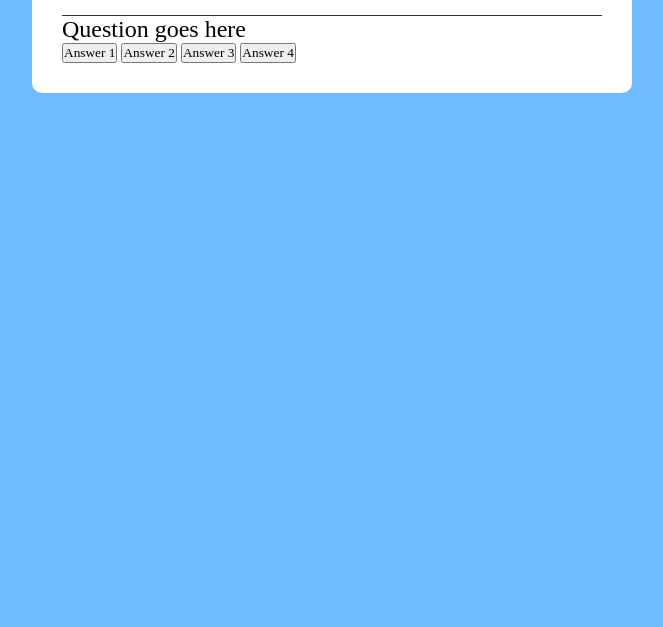
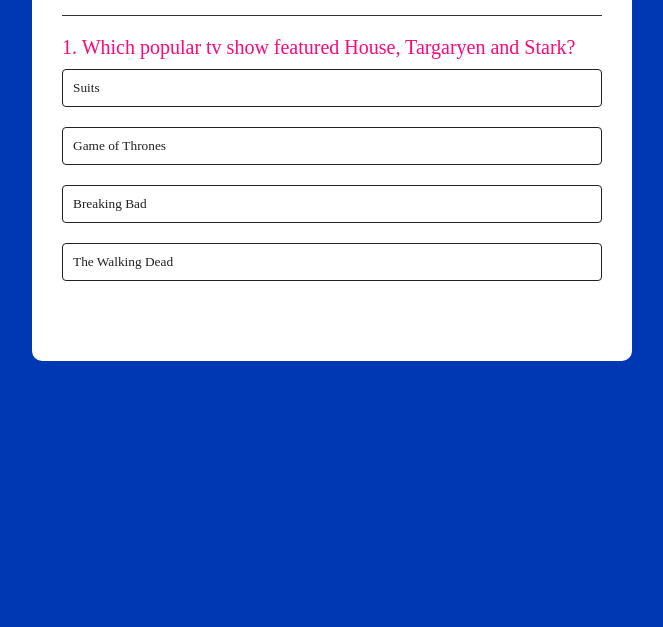
Before and after one commit to Hodoo08/Pop-Quiz, a plain HTML site: page index.html in a window 1280 px wide. Shown: the part 173-800 px from the top of the page, without its empty margins (308-971 px from the left). Drawn offline with Linux system fonts and the light colour scheme.

Commit message:
Added all questions to quiz as well as all css and JS and made the quiz interactive

```diff
--- a/assets/css/styl.css
+++ b/assets/css/styl.css
@@ -9,7 +9,7 @@
 }
 
 body {
-    background-color: #70baff;
+    background-color: #0037b3;
 }
 
 .popQuizBlitz {
@@ -29,14 +29,59 @@ body {
     padding-bottom: 30px;
 }
 
-.quiz {
+.Quiz {
     padding: 20px 0;
 
 }
+.Quiz {
+    font-size: 20px;
+    color: #fe0879;
+    font-weight: 600;
+    margin-bottom: 20px;
+}
 
-.quiz h2 {
-    font-size: 18px;
-    color: #ff82e2;
-    font-size: 25px;
-    font-weight: 600;
+.btn {
+    background: #fff;
+    color: #222;
+    font-weight: 500;
+    width: 100%;
+    border: 1px solid #222;
+    padding: 10px;
+    margin: 10px 0;
+    text-align: left;
+    border-radius: 4px;
+    cursor: pointer;
+    transition: all 0.3s;
+
 }
+
+.btn:hover:not([disabled]) {
+    background: #222;
+    color: #fff;
+}
+
+.btn:disabled {
+    cursor: no-drop;
+}
+
+
+#next-btn {
+    background: #0037b3;
+    color: #fff;
+    font-weight: 500;
+    width: 150px;
+    border: 0;
+    padding: 10px;
+    margin: 20px auto 0;
+    border-radius: 4px;
+    cursor: pointer;
+    display: none;
+}
+
+.correct {
+    background: #43df87;
+}
+
+.incorrect {
+    background: #df2626;
+}
--- a/assets/js/script.js
+++ b/assets/js/script.js
@@ -0,0 +1,180 @@
+const questions = [
+    {
+        question: "Which popular tv show featured House, Targaryen and Stark?",
+        answers: [
+            { text: "Suits", correct: false },
+            { text: "Game of Thrones", correct: true },
+            { text: "Breaking Bad", correct: false },
+            { text: "The Walking Dead", correct: false }
+        ]
+    },
+    {
+        question: "Which rapper did Kendrick Lamar take aim at in his 2024 single, “Not Like Us”?",
+        answers: [
+            { text: "Drake", correct: true },
+            { text: "J Cole", correct: false },
+            { text: "Big Sean", correct: false },
+            { text: "Big Sean", correct: false }
+        ]
+
+    },
+    {
+        question: "Which wrestler-turned actor voices a character in Disney’s Moana movies?",
+        answers: [
+            { text: "John Cena", correct: false },
+            { text: "The Rock", correct: true },
+            { text: "Stone Cold Steve Austin", correct: false },
+            { text: "Hulk Hogan", correct: false }
+        ]
+    },
+    {
+        question: "Celebrity stylist Law Roach is best known for his collaborations with which star?",
+        answers: [
+            { text: "Beyonce", correct: false },
+            { text: "Rihanna", correct: false },
+            { text: "Zendaya", correct: true },
+            { text: "Lady Gaga", correct: false }
+        ]
+    },
+    {
+        question: "What movie is this line from: “Say hello to my little friend”?",
+        answers: [
+            { text: "Scarface", correct: true },
+            { text: "The Godfather", correct: false },
+            { text: "Goodfellas", correct: false },
+            { text: "The Departed", correct: false }
+        ]
+    },
+    {
+        question: "What netflix show has the most streaming views in 2021?",
+        answers: [
+            { text: "The Crown", correct: false },
+            { text: "Money Heist", correct: false },
+            { text: "Stranger Things", correct: false },
+            { text: "Squid Game", correct: true }
+        ]
+    },
+    {
+        question: "Who is the current hose of Love Island UK?",
+        answers: [
+            { text: "Laura Whitmore", correct: false },
+            { text: "Caroline Flack", correct: false },
+            { text: "Maya Jama", correct: true },
+            { text: "Davina McCall", correct: false }
+        ]
+    },
+    {
+        question: "What singer holds the record for most Grammy nominations?",
+        answers: [
+            { text: "Beyonce", correct: true },
+            { text: "Adele", correct: false },
+            { text: "Taylor Swift", correct: false },
+            { text: "Rihanna", correct: false }
+        ]
+    },
+    {
+        question: "Who is the most followed person on instagram?",
+        answers: [
+            { text: "Kim Kardashian", correct: false },
+            { text: "Kylie Jenner", correct: false },
+            { text: "Cristiano Ronaldo", correct: true},
+            { text: "Ariana Grande", correct: false }
+        ]
+
+    },
+    {
+        question: "What artist has the most streams on spotify?",
+        answers: [
+            { text: "Drake", correct: false },
+            { text: "Ed Sheeran", correct: false },
+            { text: "Justin Bieber", correct: false },
+            { text: "Bad Bunny", correct: true }
+        ]
+        }
+    ];
+
+const questionElement = document.getElementById('question');
+const answerButtons = document.getElementById('answer-buttons');
+const nextButton = document.getElementById('next-btn');
+
+
+let currentQuestionIndex = 0;
+let score = 0;
+
+function startQuiz() {
+    currentQuestionIndex = 0;
+    score = 0;
+    nextButton.innerHTML = 'Next';
+    showQuestion();
+}
+
+function showQuestion() {
+    resetState();
+    let currentQuestion = questions[currentQuestionIndex];
+    let questionNo = currentQuestionIndex + 1;
+    questionElement.innerHTML = questionNo + '. ' + currentQuestion.question;
+
+    currentQuestion.answers.forEach(answer => {
+        const button = document.createElement('button');
+        button.innerHTML = answer.text;
+        button.classList.add("btn");
+        answerButtons.appendChild(button);
+        if (answer.correct) {
+            button.dataset.correct = answer.correct;
+        }
+        button.addEventListener('click', selectAnswer);
+    });
+}
+
+function resetState() {
+    while (answerButtons.firstChild) {
+        answerButtons.removeChild(answerButtons.firstChild);
+    }
+}
+function selectAnswer(e) {
+    const selectedButton = e.target;
+    const isCorrect = selectedButton.dataset.correct === 'true';
+    if (isCorrect) {
+        selectedButton.classList.add('correct');
+        score++;
+    } else {
+        selectedButton.classList.add('incorrect');
+    }
+    Array.from(answerButtons.children).forEach(button => {
+        if (button.dataset.correct === 'true') {
+            button.classList.add('correct');
+        }
+        button.disabled = true;
+    });
+    nextButton.style.display = 'block';
+}
+function showScore() {
+    resetState();
+    questionElement.innerHTML = `You scored ${score} out of ${questions.length}`;
+    nextButton.innerHTML = "Play Again";
+    nextButton.style.display = "Block";
+}
+
+
+function handleNextButton() {
+    currentQuestionIndex++;
+    if (currentQuestionIndex < questions.length) {
+        showQuestion();
+    } else {
+        showScore();
+    }
+}
+
+
+nextButton.addEventListener('click', () => {
+    if (nextButton.innerHTML === 'Next') {
+        handleNextButton();
+    } else {
+        if (currentQuestionIndex < questions.length) {
+            handleNextButton();
+        } else {
+            startQuiz();
+        }
+    }
+});
+startQuiz();
--- a/index.html
+++ b/index.html
@@ -10,7 +10,7 @@
     <div class="popQuizBlitz">
         <h1>Pop Quiz Blitz</h1>
         <div class="Quiz">
-            <h2 id="question">Question goes here</h2>
+            <div id="question"><h2>Question goes here</h2></div>
 
             <div id="answer-buttons">
                 <button class="btn">Answer 1</button>
@@ -19,6 +19,7 @@
                 <button class="btn">Answer 4</button>
 
             </div>
+            <button id="next-btn">Next</button>
         </div>
     </div>
 
```
